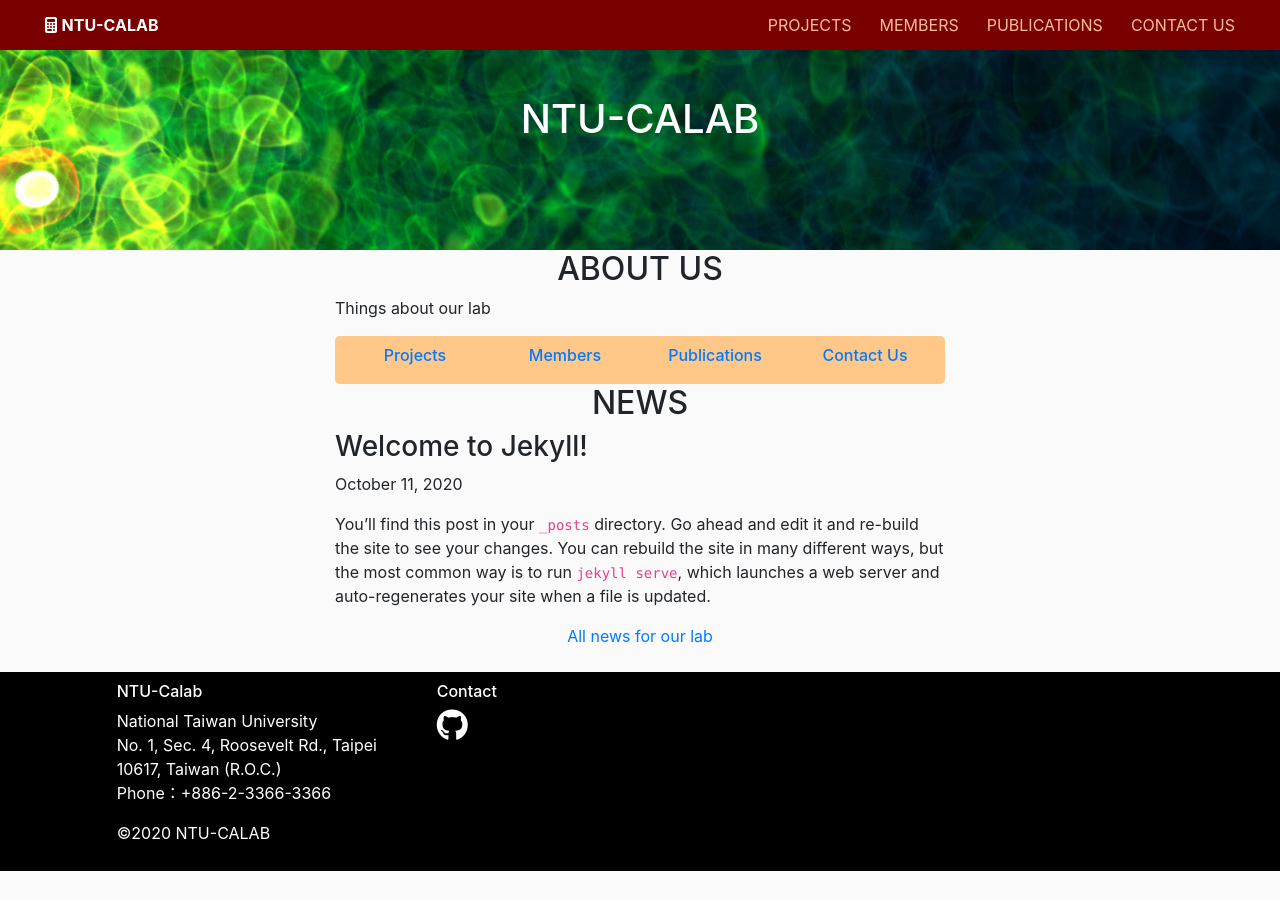
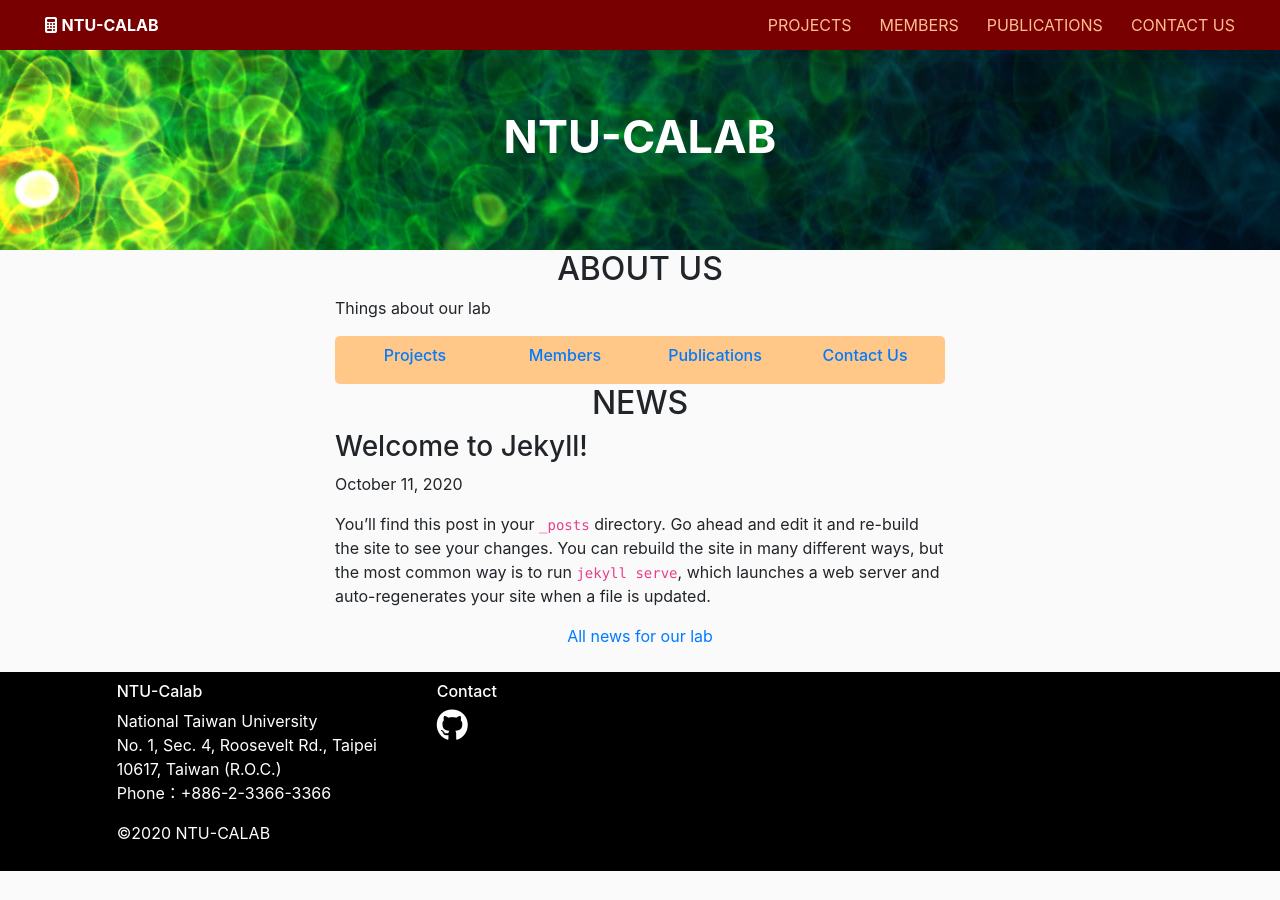
Before and after one commit to calab-ntu/calab-ntu.github.io, a Jekyll site: the page built from index.md, in a window 1280 px wide. Built offline with Jekyll 4.4.1, drawn with Linux system fonts in a browser that asks for light colours; nearby versions of some CDN libraries.

Commit message:
Modify position on Title

```diff
--- a/assets/css/style.css
+++ b/assets/css/style.css
@@ -57,6 +57,9 @@ body {
 	height: 50px;
 	}
 
+.navbar-head a {
+	padding: 0;
+	}
 
 .navbar a {
 	color: #FEBE90;
@@ -91,8 +94,10 @@ body {
 	}
 
 .title h1{
+	font-size: 45px;
+	font-weight: bold;
 	color: #FFFFFF;
-	padding: 45px;
+	padding: 60px;
 	text-transform: uppercase;
 	}
 
```
Also changed, not shown: 2 other files.
